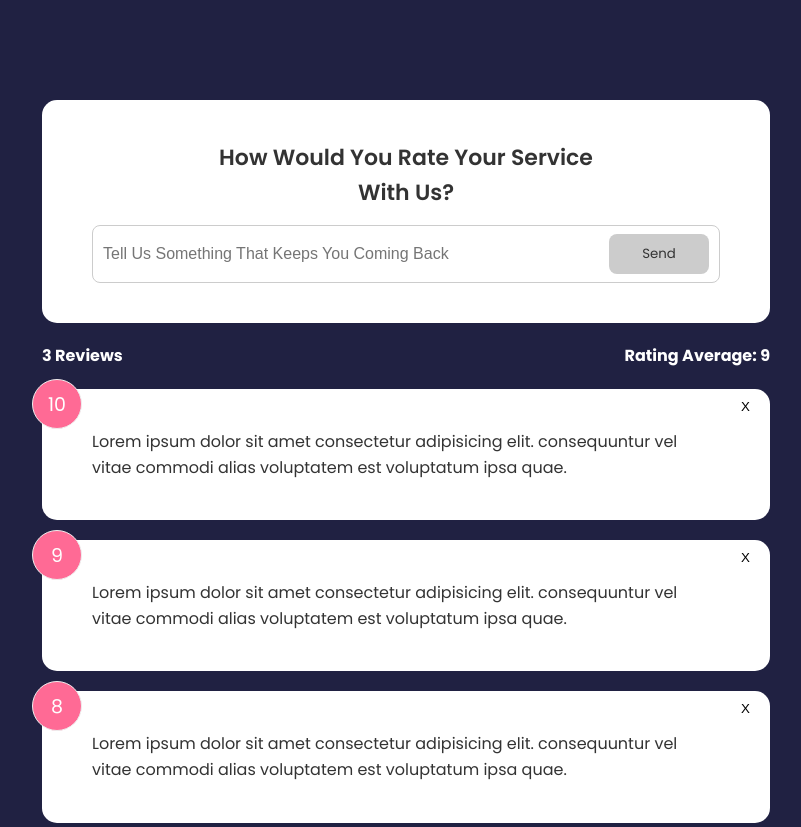
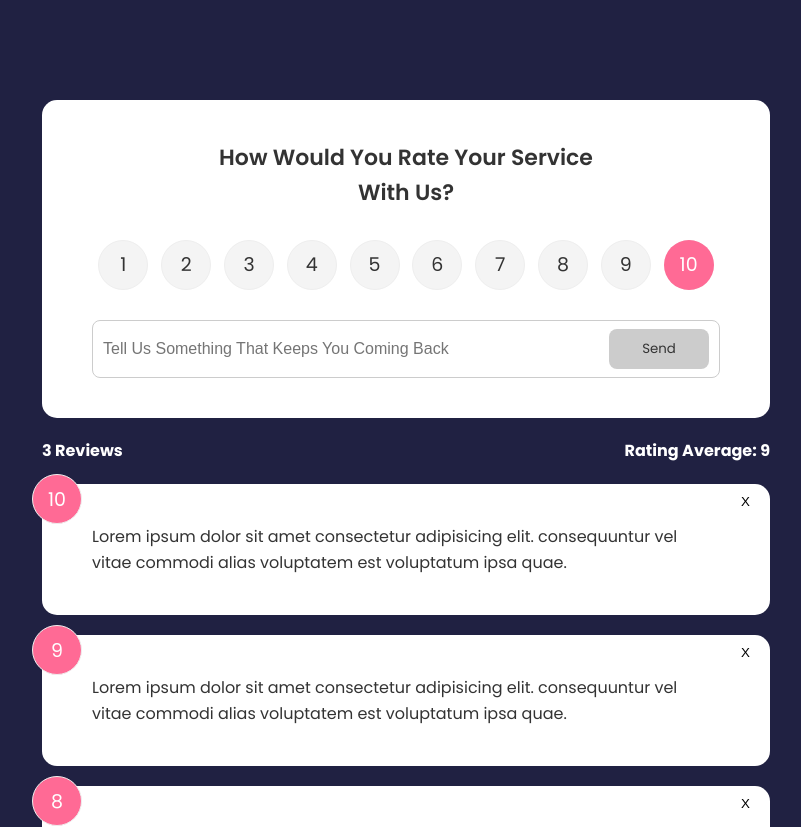
Before and after one commit to sriganeshlokesh/rating-app, a Svelte app: page / in a window 1280 px wide. Shown: the top 827 px of the page, without its empty margins (234-1035 px from the left). Built offline with nearby package versions, Linux system fonts and the light colour scheme.

Commit message:
[PROP-UPDATE] add a new feedback to the list

```diff
--- a/package.json
+++ b/package.json
@@ -18,6 +18,7 @@
     "svelte": "^3.0.0"
   },
   "dependencies": {
-    "sirv-cli": "^2.0.0"
+    "sirv-cli": "^2.0.0",
+    "uuid": "^8.3.2"
   }
 }
--- a/src/App.svelte
+++ b/src/App.svelte
@@ -28,10 +28,15 @@
     const feedId = e.detail;
     feedback = feedback.filter((feed) => feed.id !== feedId);
   };
+
+  const addFeedback = (e) => {
+    const newFeedback = e.detail;
+    feedback = [newFeedback, ...feedback];
+  };
 </script>
 
 <main class="container">
-  <FeedbackForm />
+  <FeedbackForm on:new-feedback={addFeedback} />
   <FeedbackStats {count} {average} />
   <FeedbackList {feedback} on:delete-feedback={deleteFeedback} />
 </main>
--- a/src/components/FeedbackForm.svelte
+++ b/src/components/FeedbackForm.svelte
@@ -1,11 +1,18 @@
 <script>
+  import { createEventDispatcher } from "svelte";
   import Button from "./UI/Button.svelte";
   import Card from "./UI/Card.svelte";
+  import RatingSelect from "./RatingSelect.svelte";
+  import { v4 as uuid4 } from "uuid";
 
   let text = "";
   let btnDisabled = true;
   let min = 10;
   let errorMessage;
+
+  let rating = 10;
+
+  const dispatch = createEventDispatcher();
 
   const handleInput = () => {
     if (text.trim().length <= min) {
@@ -16,19 +23,35 @@
       btnDisabled = false;
     }
   };
+
+  const handleRating = (e) => (rating = e.detail);
+
+  const handleSubmit = () => {
+    if (text.trim().length > min) {
+      const newFeedback = {
+        id: uuid4(),
+        text,
+        rating: +rating,
+      };
+
+      dispatch("new-feedback", newFeedback);
+      text = "";
+    }
+  };
 </script>
 
 <Card>
   <header>
     <h2>How Would You Rate Your Service With Us?</h2>
   </header>
-  <form action="">
-    <!-- Rating Select -->
+  <form on:submit|preventDefault={handleSubmit}>
+    <RatingSelect on:rating-select={handleRating} />
     <div class="input-group">
       <input
         type="text"
         placeholder="Tell Us Something That Keeps You Coming Back"
         on:input={handleInput}
+        bind:value={text}
       />
       <Button disabled={btnDisabled} type="submit">Send</Button>
     </div>
--- a/src/components/FeedbackList.svelte
+++ b/src/components/FeedbackList.svelte
@@ -1,8 +1,11 @@
 <script>
+  import { fade, scale } from "svelte/transition";
   import FeedbackItem from "./FeedbackItem.svelte";
   export let feedback = [];
 </script>
 
 {#each feedback as feed (feed.id)}
-  <FeedbackItem {feed} on:delete-feedback />
+  <div in:scale out:fade={{ duration: 500 }}>
+    <FeedbackItem {feed} on:delete-feedback />
+  </div>
 {/each}
--- /dev/null
+++ b/src/components/RatingSelect.svelte
@@ -0,0 +1,169 @@
+<script>
+  import { createEventDispatcher } from "svelte";
+  let selected = 10;
+
+  const dispatch = createEventDispatcher();
+
+  const onChange = (e) => {
+    selected = e.currentTarget.value;
+    dispatch("rating-select", selected);
+  };
+</script>
+
+<ul class="rating">
+  <li>
+    <input
+      type="radio"
+      id="num1"
+      name="rating"
+      value="1"
+      on:change={onChange}
+      checked={selected === 1}
+    />
+    <label for="num1">1</label>
+  </li>
+  <li>
+    <input
+      type="radio"
+      id="num2"
+      name="rating"
+      value="2"
+      on:change={onChange}
+      checked={selected === 2}
+    />
+    <label for="num2">2</label>
+  </li>
+  <li>
+    <input
+      type="radio"
+      id="num3"
+      name="rating"
+      value="3"
+      on:change={onChange}
+      checked={selected === 3}
+    />
+    <label for="num3">3</label>
+  </li>
+  <li>
+    <input
+      type="radio"
+      id="num4"
+      name="rating"
+      value="4"
+      on:change={onChange}
+      checked={selected === 4}
+    />
+    <label for="num4">4</label>
+  </li>
+  <li>
+    <input
+      type="radio"
+      id="num5"
+      name="rating"
+      value="5"
+      on:change={onChange}
+      checked={selected === 5}
+    />
+    <label for="num5">5</label>
+  </li>
+  <li>
+    <input
+      type="radio"
+      id="num6"
+      name="rating"
+      value="6"
+      on:change={onChange}
+      checked={selected === 6}
+    />
+    <label for="num6">6</label>
+  </li>
+  <li>
+    <input
+      type="radio"
+      id="num7"
+      name="rating"
+      value="7"
+      on:change={onChange}
+      checked={selected === 7}
+    />
+    <label for="num7">7</label>
+  </li>
+  <li>
+    <input
+      type="radio"
+      id="num8"
+      name="rating"
+      value="8"
+      on:change={onChange}
+      checked={selected === 8}
+    />
+    <label for="num8">8</label>
+  </li>
+  <li>
+    <input
+      type="radio"
+      id="num9"
+      name="rating"
+      value="9"
+      on:change={onChange}
+      checked={selected === 9}
+    />
+    <label for="num9">9</label>
+  </li>
+  <li>
+    <input
+      type="radio"
+      id="num10"
+      name="rating"
+      value="10"
+      on:change={onChange}
+      checked={selected === 10}
+    />
+    <label for="num10">10</label>
+  </li>
+</ul>
+
+<style>
+  .rating {
+    display: flex;
+    align-items: center;
+    justify-content: space-around;
+    margin: 30px 0;
+  }
+  .rating li {
+    position: relative;
+    background: #f4f4f4;
+    width: 50px;
+    height: 50px;
+    padding: 10px;
+    text-align: center;
+    border-radius: 50%;
+    font-size: 19px;
+    border: 1px #eee solid;
+    transition: 0.3s;
+  }
+  .rating li label {
+    position: absolute;
+    top: 50%;
+    left: 50%;
+    width: 50px;
+    height: 50px;
+    padding: 10px;
+    border-radius: 50%;
+    transform: translate(-50%, -50%);
+    cursor: pointer;
+  }
+  .rating li:hover {
+    background: #ff6a95;
+    color: #fff;
+  }
+  /* Make actual radio select invisible */
+  [type="radio"] {
+    opacity: 0;
+  }
+  /* Use the sibling select */
+  [type="radio"]:checked ~ label {
+    background: #ff6a95;
+    color: #fff;
+  }
+</style>
```
Also changed, not shown: 1 other file (tests, documents, lock files or other folders).
